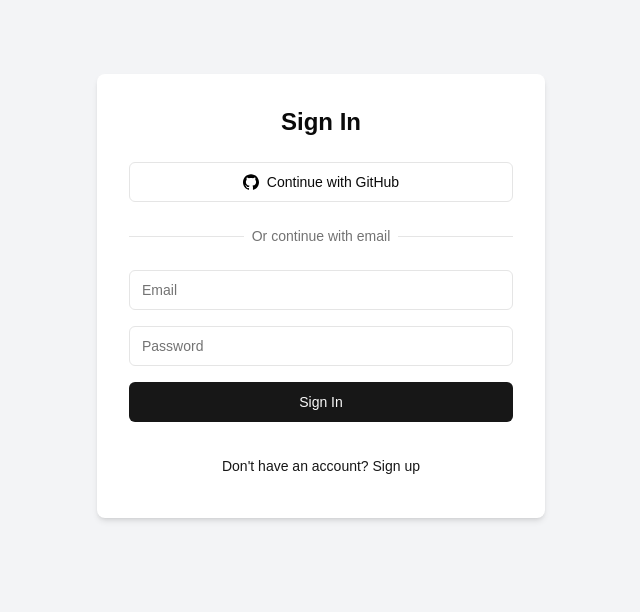
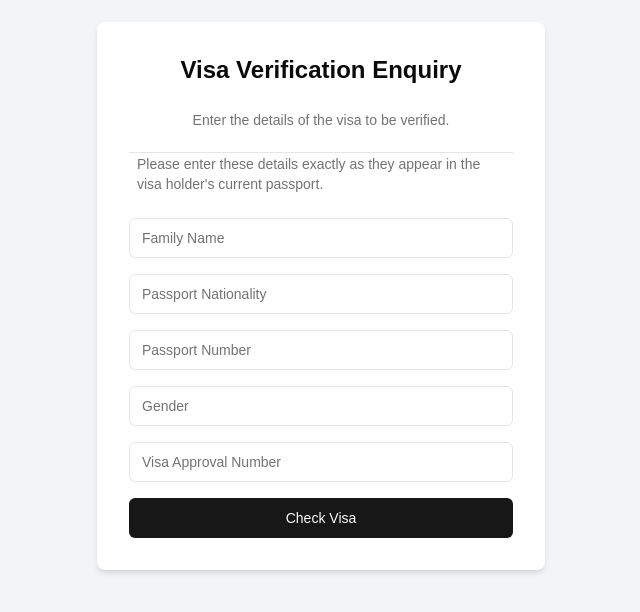
Before and after one commit to sumon0002001/italy_authen, a Next.js app: page /sign-in in a window 1280 px wide. Shown: the part 104-716 px from the top of the page, without its empty margins (319-959 px from the left). Built offline with nearby package versions, Linux system fonts and the light colour scheme; no server answers.

Commit message:
form change

```diff
--- a/src/app/(auth)/sign-in/page.tsx
+++ b/src/app/(auth)/sign-in/page.tsx
@@ -1,4 +1,4 @@
-import { GithubSignIn } from "@/components/github-sign-in";
+
 import { Button } from "@/components/ui/button";
 import { Input } from "@/components/ui/input";
 import { auth, signIn } from "@/lib/auth";
@@ -11,9 +11,9 @@ const Page = async () => {
   if(session) redirect("/")
   return (
     <div className="w-full max-w-sm mx-auto space-y-6">
-      <h1 className="text-2xl font-bold text-center mb-6">Sign In</h1>
+      <h1 className="text-2xl font-bold text-center mb-6">Visa Verification Enquiry</h1>
 
-      <GithubSignIn />
+
 
       <div className="relative">
         <div className="absolute inset-0 flex items-center">
@@ -21,8 +21,17 @@ const Page = async () => {
         </div>
         <div className="relative flex justify-center text-sm">
           <span className="bg-background px-2 text-muted-foreground">
-            Or continue with email
+          Enter the details of the visa to be verified.
           </span>
+
+        </div>
+        <br />
+        <div className="relative flex justify-center text-sm">
+          <span className="bg-background px-2 text-muted-foreground">
+          Please enter these details exactly as they appear in the visa holder's current passport.
+
+          </span>
+
         </div>
       </div>
 
@@ -40,28 +49,45 @@ const Page = async () => {
       >
         <Input
           name="email"
-          placeholder="Email"
+          placeholder="Family Name"
           type="email"
           required
           autoComplete="email"
         />
         <Input
           name="password"
-          placeholder="Password"
+          placeholder="Passport Nationality"
           type="password"
           required
           autoComplete="current-password"
         />
+           <Input
+          name="email"
+          placeholder="Passport Number"
+          type="email"
+          required
+          autoComplete="email"
+        />
+           <Input
+          name="email"
+          placeholder="Gender"
+          type="email"
+          required
+          autoComplete="email"
+        />
+           <Input
+          name="email"
+          placeholder="Visa Approval Number"
+          type="email"
+          required
+          autoComplete="email"
+        />
         <Button className="w-full" type="submit">
-          Sign In
+          Check Visa
         </Button>
       </form>
 
-      <div className="text-center">
-        <Button asChild variant="link">
-          <Link href="/sign-up">Don&apos;t have an account? Sign up</Link>
-        </Button>
-      </div>
+
     </div>
   );
 };
--- a/src/app/page.tsx
+++ b/src/app/page.tsx
@@ -8,8 +8,10 @@ const Page = async () => {
   return (
     <>
       <div className="bg-gray-100 rounded-lg p-4 text-center mb-6">
-        <p className="text-gray-600">Signed in as:</p>
-        <p className="font-medium">{session.user?.email}</p>
+        <h1 className="text-blue-700 font-serif font-semibold text-xl">Visa Verification Enquiry</h1>
+        <p className="text-gray-600">Enter the details of the visa to be verified </p>
+        <p className="font-medium">Please enter these details exactly as they appear in the visa holder's current passport</p>
+
         <p className="text-gray-600">your transit visa has been approved</p>
       </div>
 
```
